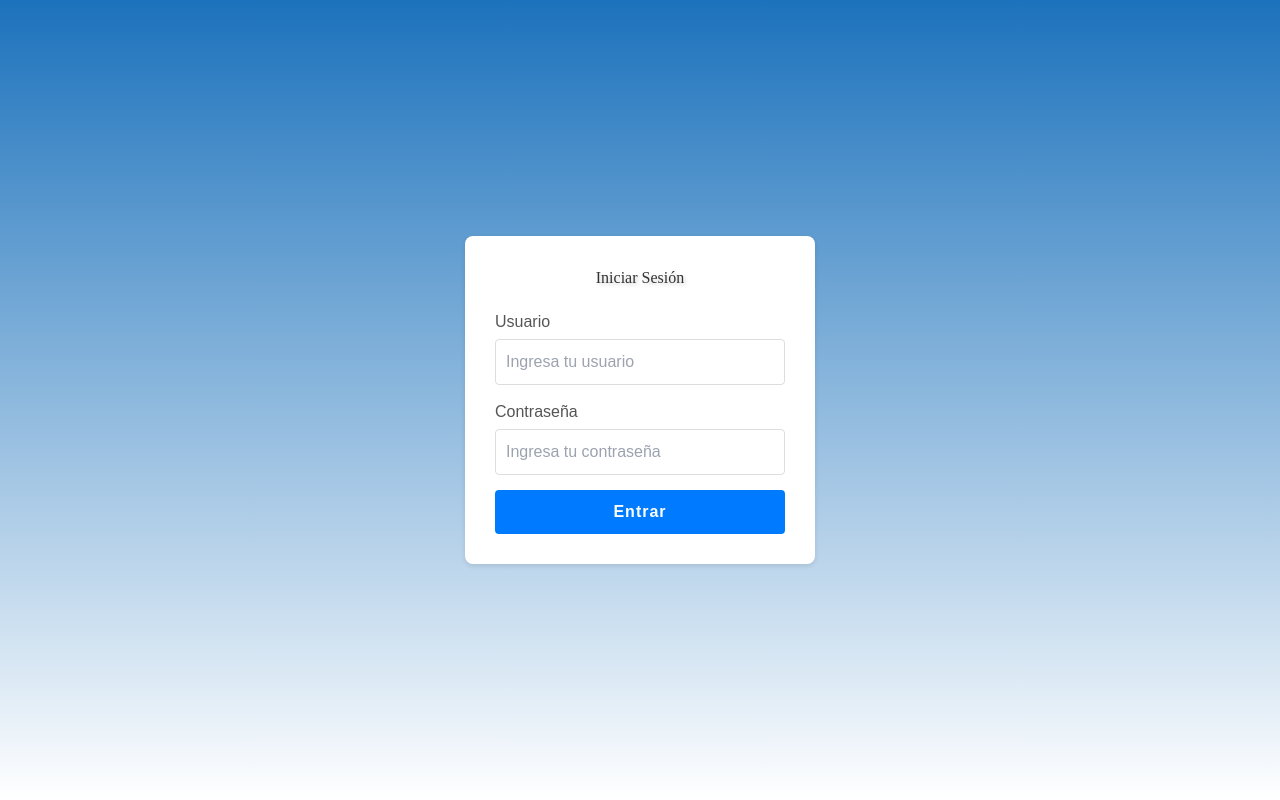
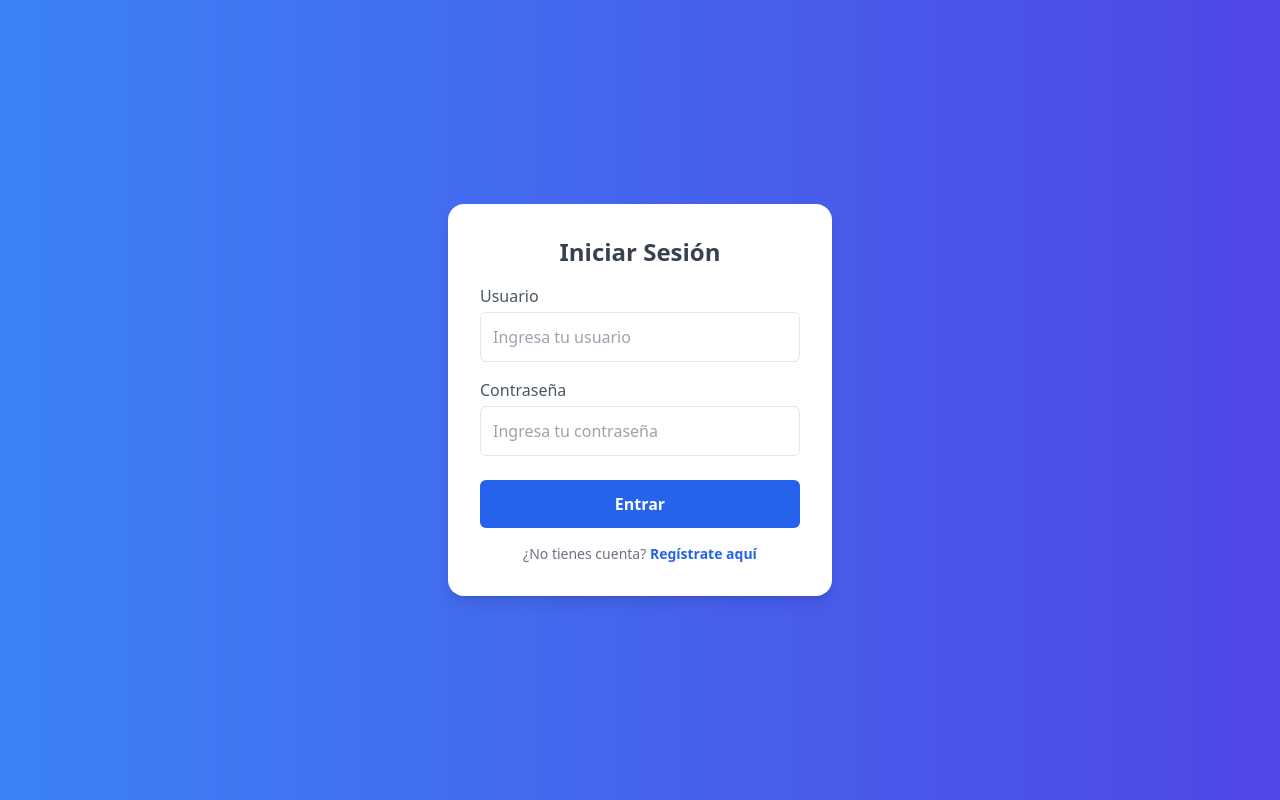
Before and after one commit to mariandev520/gymfront, a React (Create React App) app: page / in a window 1280 px wide. Built offline with nearby package versions, Linux system fonts and the light colour scheme.

Commit message:
clientes

```diff
--- a/package.json
+++ b/package.json
@@ -15,6 +15,7 @@
     "cors": "^2.8.5",
     "express": "^4.21.2",
     "font-awesome": "^4.7.0",
+    "framer-motion": "^12.4.7",
     "mysql2": "^3.12.0",
     "react": "^19.0.0",
     "react-dom": "^19.0.0",
--- a/src/components/Footer.js
+++ b/src/components/Footer.js
@@ -1,22 +1,47 @@
-import React from 'react';
-import './estilos/Footer.css'; // Importa el archivo CSS
+import React from "react";
+import { motion } from "framer-motion";
 
 const Footer = () => {
-  const currentYear = new Date().getFullYear(); // Obtiene el año actual
+  const currentYear = new Date().getFullYear();
 
   return (
-    <footer className="footer">
-      <div className="footer-container"> {/* Contenedor para centrar y controlar ancho */}
-        <div className="footer-content">
-          <p>&copy; {currentYear} Pilates </p> {/* Año dinámico */}
-          <div className="footer-links"> {/* Contenedor para enlaces */}
-            <a href="/terminos" className="footer-link">Términos de uso</a>
-            <a href="/privacidad" className="footer-link">Política de privacidad</a>
-            <a href="/contacto" className="footer-link">Contacto</a>
-          </div>
+    <motion.footer
+      initial={{ opacity: 0, y: 50 }}
+      animate={{ opacity: 1, y: 0 }}
+      transition={{ duration: 0.6 }}
+      className="bg-gradient-to-r from-blue-600 to-indigo-700 text-white py-6 mt-10"
+    >
+      <div className="container mx-auto text-center">
+        <p className="text-lg font-semibold">&copy; {currentYear} Pilates</p>
+
+        <div className="flex justify-center mt-3 space-x-6">
+          <motion.a
+            whileHover={{ scale: 1.1 }}
+            transition={{ duration: 0.3 }}
+            href="/terminos"
+            className="hover:text-gray-200 transition duration-300"
+          >
+            Términos de uso
+          </motion.a>
+          <motion.a
+            whileHover={{ scale: 1.1 }}
+            transition={{ duration: 0.3 }}
+            href="/privacidad"
+            className="hover:text-gray-200 transition duration-300"
+          >
+            Política de privacidad
+          </motion.a>
+          <motion.a
+            whileHover={{ scale: 1.1 }}
+            transition={{ duration: 0.3 }}
+            href="/contacto"
+            className="hover:text-gray-200 transition duration-300"
+          >
+            Contacto
+          </motion.a>
         </div>
       </div>
-    </footer>
+    </motion.footer>
   );
 };
 
--- a/src/components/Login.js
+++ b/src/components/Login.js
@@ -1,58 +1,84 @@
-import React, { useState } from 'react';
-import { useNavigate } from 'react-router-dom';
-import './estilos/Login.css';
+import React, { useState } from "react";
+import { useNavigate } from "react-router-dom";
+import { motion } from "framer-motion";
 
 const Login = ({ setUser }) => {
-  const [username, setUsername] = useState('');
-  const [password, setPassword] = useState('');
-  const [error, setError] = useState('');
+  const [username, setUsername] = useState("");
+  const [password, setPassword] = useState("");
+  const [error, setError] = useState("");
   const navigate = useNavigate();
 
   const handleLogin = () => {
-    setError('');
+    setError("");
 
-    if (username === 'admin' && password === 'admin') {
-      setUser({ username, role: 'admin' });
-      navigate('/administracion');
-    } else if (username === 'user' && password === 'user123') {
-      setUser({ username, role: 'user' });
-      navigate('/mis-datos');
+    if (username === "admin" && password === "admin") {
+      setUser({ username, role: "admin" });
+      navigate("/administracion");
+    } else if (username === "user" && password === "user123") {
+      setUser({ username, role: "user" });
+      navigate("/mis-datos");
     } else {
-      setError('Credenciales incorrectas. Inténtalo nuevamente.');
+      setError("Credenciales incorrectas. Inténtalo nuevamente.");
     }
   };
 
   return (
-    <div className="login-container">
-      <div className="login-box">
-        <h2 className="login-title">Iniciar Sesión</h2>
+    <div className="flex items-center justify-center min-h-screen bg-gradient-to-r from-blue-500 to-indigo-600">
+      <motion.div
+        initial={{ opacity: 0, scale: 0.9 }}
+        animate={{ opacity: 1, scale: 1 }}
+        transition={{ duration: 0.5 }}
+        className="bg-white p-8 rounded-2xl shadow-lg w-96"
+      >
+        <h2 className="text-2xl font-bold text-center text-gray-700">Iniciar Sesión</h2>
 
-        {error && <div className="error-message">{error}</div>}
+        {error && (
+          <motion.div
+            initial={{ x: -10 }}
+            animate={{ x: [0, -10, 10, -10, 0] }}
+            transition={{ duration: 0.3 }}
+            className="text-red-500 bg-red-100 p-2 mt-2 rounded-md text-center"
+          >
+            {error}
+          </motion.div>
+        )}
 
-        <div className="input-group">
-          <label htmlFor="username">Usuario</label>
+        <div className="mt-4">
+          <label className="block text-gray-600 font-medium">Usuario</label>
           <input
             type="text"
-            id="username"
             value={username}
             onChange={(e) => setUsername(e.target.value)}
             placeholder="Ingresa tu usuario"
-            required
+            className="w-full p-3 mt-1 border rounded-md focus:outline-none focus:ring-2 focus:ring-blue-500"
           />
         </div>
-        <div className="input-group">
-          <label htmlFor="password">Contraseña</label>
+
+        <div className="mt-4">
+          <label className="block text-gray-600 font-medium">Contraseña</label>
           <input
             type="password"
-            id="password"
             value={password}
             onChange={(e) => setPassword(e.target.value)}
             placeholder="Ingresa tu contraseña"
-            required
+            className="w-full p-3 mt-1 border rounded-md focus:outline-none focus:ring-2 focus:ring-blue-500"
           />
         </div>
-        <button className="login-button" onClick={handleLogin}>Entrar</button>
-      </div>
+
+        <button
+          onClick={handleLogin}
+          className="w-full mt-6 p-3 bg-blue-600 text-white font-bold rounded-md hover:bg-blue-700 transition duration-300 transform hover:scale-105"
+        >
+          Entrar
+        </button>
+
+        <p className="mt-4 text-center text-gray-500 text-sm">
+          ¿No tienes cuenta?{" "}
+          <a href="#" className="text-blue-600 font-semibold hover:underline">
+            Regístrate aquí
+          </a>
+        </p>
+      </motion.div>
     </div>
   );
 };
--- a/src/components/admin/Clientes.js
+++ b/src/components/admin/Clientes.js
@@ -7,6 +7,7 @@ const Clientes = () => {
   const [profesores, setProfesores] = useState([]);
   const [newCliente, setNewCliente] = useState({
     nombre: '',
+    direccion: '', // Nuevo campo
     correo: '',
     telefono: '',
     tarifa_mensual: '',
@@ -15,6 +16,7 @@ const Clientes = () => {
   });
   const [editCliente, setEditCliente] = useState(null);
   const [error, setError] = useState('');
+  const [isModalOpen, setIsModalOpen] = useState(false); // Estado para controlar el modal
 
   // Obtener datos iniciales
   useEffect(() => {
@@ -61,34 +63,19 @@ const Clientes = () => {
         setClientes([...clientes, response.data]);
         setNewCliente({
           nombre: '',
+          direccion: '', // Reiniciar el campo dirección
           correo: '',
           telefono: '',
           tarifa_mensual: '',
           actividades: [],
           profesores: [],
         });
+        setIsModalOpen(false); // Cerrar el modal después de agregar
       })
       .catch(error => {
         console.error('Error al agregar el cliente:', error);
         setError('Hubo un problema al agregar el cliente.');
       });
-  };
-
-  // Eliminar un cliente
-  const handleDeleteCliente = (id) => {
-    axios.delete(`http://localhost:3001/clientes/${id}`)
-      .then(() => {
-        setClientes(clientes.filter(cliente => cliente.id !== id));
-      })
-      .catch(error => {
-        console.error('Error al eliminar el cliente:', error);
-        setError('Hubo un problema al eliminar el cliente.');
-      });
-  };
-
-  // Editar un cliente
-  const handleEditCliente = (cliente) => {
-    setEditCliente(cliente);
   };
 
   // Actualizar un cliente
@@ -115,10 +102,20 @@ const Clientes = () => {
     <div className="container mx-auto p-4">
       <h1 className="text-4xl font-bold text-center mb-8 animate-bounce">Clientes</h1>
 
-      {/* Formulario para agregar un nuevo cliente */}
-      <section className="mb-8">
+      {/* Botón para abrir el modal */}
+      <button
+        onClick={() => setIsModalOpen(true)}
+        className="bg-blue-500 text-white px-4 py-2 rounded hover:bg-blue-600 transition duration-300 mb-8"
+      >
+        Agregar Cliente
+      </button>
+
+      {/* Modal para agregar un nuevo cliente */}
+      {isModalOpen && (
+        <div className="fixed inset-0 bg-black bg-opacity-50 flex justify-center items-center">
+          <div className="bg-white p-6 rounded-lg shadow-md w-full max-w-2xl">
             <h2 className="text-2xl font-semibold mb-4">Agregar Cliente</h2>
-        <form onSubmit={handleSubmitNewCliente} className="bg-white p-6 rounded-lg shadow-md">
+            <form onSubmit={handleSubmitNewCliente}>
               <div className="mb-4">
                 <label className="block text-gray-700">Nombre</label>
                 <input
@@ -128,6 +125,20 @@ const Clientes = () => {
                   onChange={handleInputChange}
                   className="w-full p-2 border border-gray-300 rounded mt-1"
                   placeholder="Nombre del cliente"
+                  required
+                />
+              </div>
+
+              {/* Campo de dirección */}
+              <div className="mb-4">
+                <label className="block text-gray-700">Dirección</label>
+                <input
+                  type="text"
+                  name="direccion"
+                  value={newCliente.direccion}
+                  onChange={handleInputChange}
+                  className="w-full p-2 border border-gray-300 rounded mt-1"
+                  placeholder="Dirección del cliente"
                   required
                 />
               </div>
@@ -209,23 +220,24 @@ const Clientes = () => {
                 </select>
               </div>
 
-          <button type="submit" className="w-full bg-blue-500 text-white p-2 rounded hover:bg-blue-600 transition duration-300">
+              <div className="flex justify-end space-x-4">
+                <button
+                  type="button"
+                  onClick={() => setIsModalOpen(false)}
+                  className="bg-gray-500 text-white px-4 py-2 rounded hover:bg-gray-600 transition duration-300"
+                >
+                  Cancelar
+                </button>
+                <button
+                  type="submit"
+                  className="bg-blue-500 text-white px-4 py-2 rounded hover:bg-blue-600 transition duration-300"
+                >
                   Agregar Cliente
                 </button>
+              </div>
             </form>
-      </section>
-
-      {/* Formulario para actualizar un cliente */}
-      {editCliente && (
-        <section className="mb-8">
-          <h2 className="text-2xl font-semibold mb-4">Actualizar Cliente</h2>
-          <form onSubmit={handleUpdateCliente} className="bg-white p-6 rounded-lg shadow-md">
-            {/* Campos similares al formulario de agregar */}
-            <button type="submit" className="w-full bg-green-500 text-white p-2 rounded hover:bg-green-600 transition duration-300">
-              Actualizar Cliente
-            </button>
-          </form>
-        </section>
+          </div>
+        </div>
       )}
 
       {/* Lista de clientes */}
@@ -254,14 +266,11 @@ const Clientes = () => {
                   <td className="px-4 py-2">{cliente.correo}</td>
                   <td className="px-4 py-2">{cliente.telefono}</td>
                   <td className="px-4 py-2">{cliente.tarifa_mensual}</td>
-                  <td className="px-4 py-2">{cliente.nombreProfe }</td>
+                  <td className="px-4 py-2">{cliente.nombreProfe}</td>
                   <td className="px-4 py-2">{cliente.actividades}</td>
                 </tr>
-
               ))}
-
             </tbody>
-
           </table>
         </div>
       </section>
```
Also changed, not shown: 1 other file (tests, documents, lock files or other folders). Lines whose indentation alone changed are shown as unchanged.
